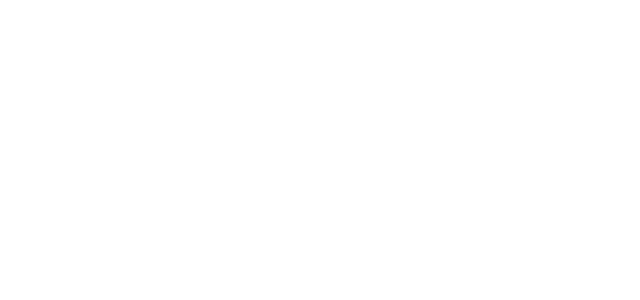
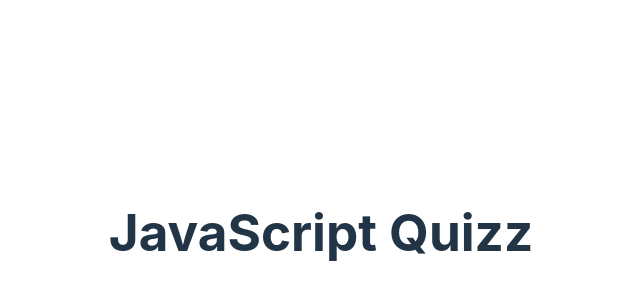
Before and after one commit to wal90/javascript-quizz, a React (Vite) app: page / in a window 1280 px wide. Shown: the part 168-468 px from the top of the page, without its empty margins (319-959 px from the left). Built offline with nearby package versions, Linux system fonts and the light colour scheme.

Commit message:
javascript quizz

```diff
--- a/src/App.tsx
+++ b/src/App.tsx
@@ -3,6 +3,7 @@ import './App.css'
 function App() {
   return (
     <>
+    <h1>JavaScript Quizz</h1>
     </>
   )
 }
```
